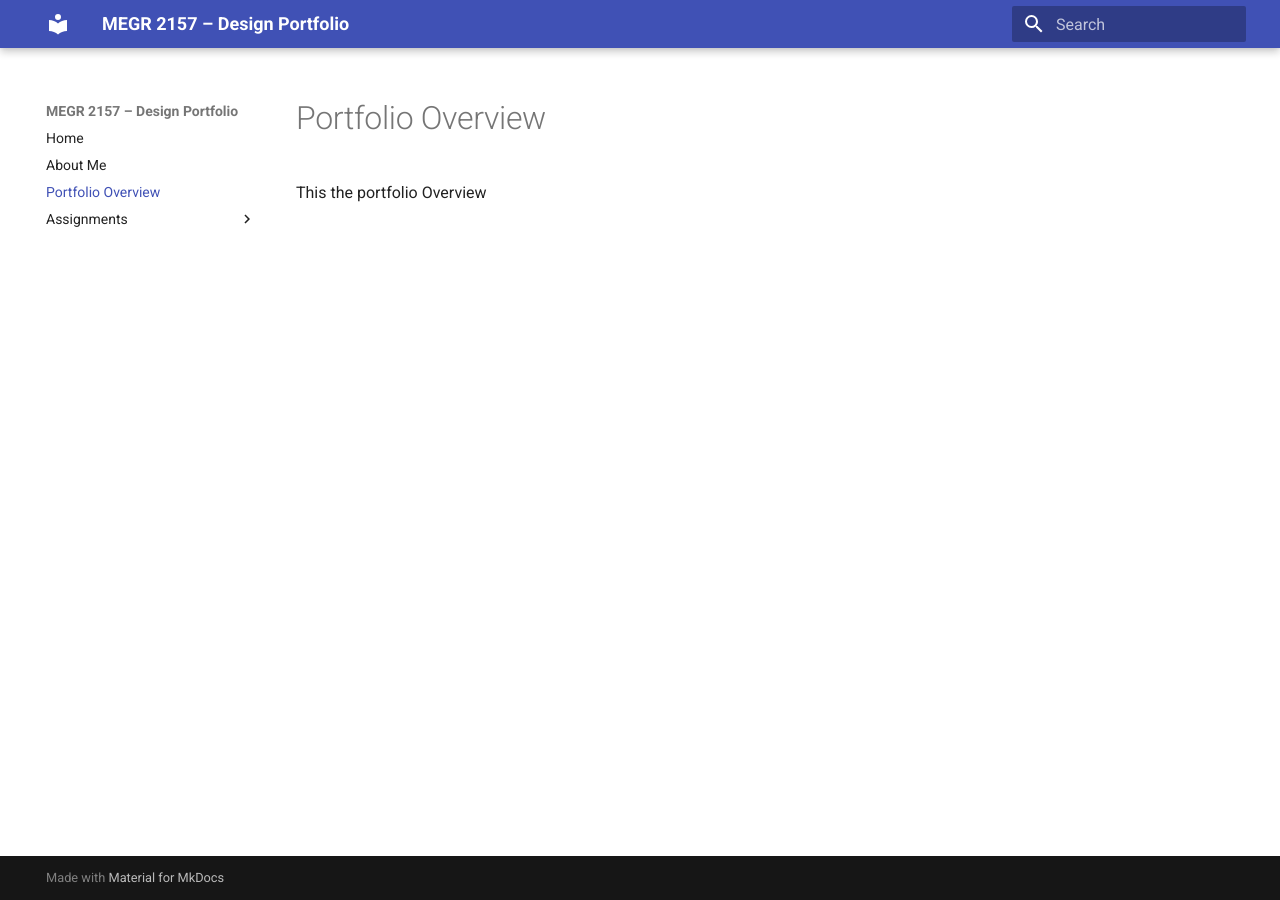
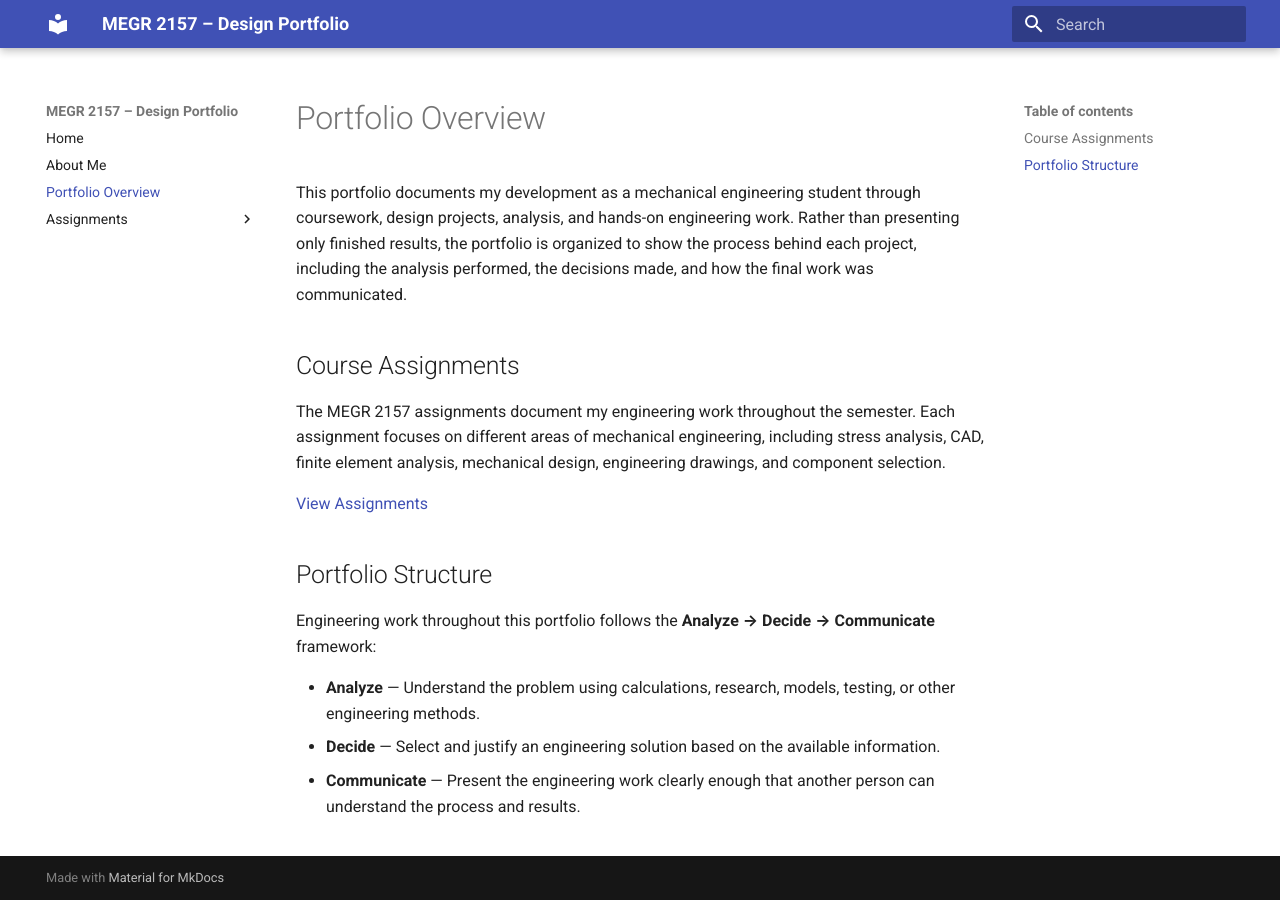
Before and after one commit to AcGallo/Florencondia-MEGR-2157-Portfolio, an MkDocs documentation site: the page built from docs/portfolio-overview.md, in a window 1280 px wide. Built offline with MkDocs 1.6.1 and Material for MkDocs 9.7.7, drawn with Linux system fonts in a browser that asks for light colours.

Commit message:
Update portfolio-overview.md

```diff
--- a/docs/portfolio-overview.md
+++ b/docs/portfolio-overview.md
@@ -1,3 +1,17 @@
 # Portfolio Overview
 
-This the portfolio Overview
+This portfolio documents my development as a mechanical engineering student through coursework, design projects, analysis, and hands-on engineering work. Rather than presenting only finished results, the portfolio is organized to show the process behind each project, including the analysis performed, the decisions made, and how the final work was communicated.
+
+## Course Assignments
+
+The MEGR 2157 assignments document my engineering work throughout the semester. Each assignment focuses on different areas of mechanical engineering, including stress analysis, CAD, finite element analysis, mechanical design, engineering drawings, and component selection.
+
+[View Assignments](../assignments/A01/)
+
+## Portfolio Structure
+
+Engineering work throughout this portfolio follows the **Analyze → Decide → Communicate** framework:
+
+- **Analyze** — Understand the problem using calculations, research, models, testing, or other engineering methods.
+- **Decide** — Select and justify an engineering solution based on the available information.
+- **Communicate** — Present the engineering work clearly enough that another person can understand the process and results.
```
